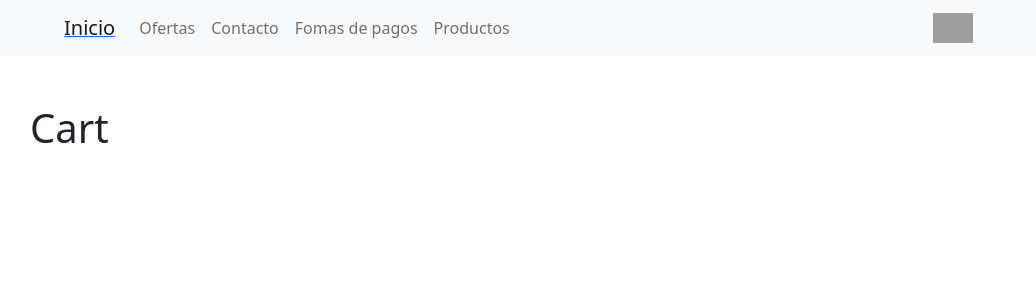
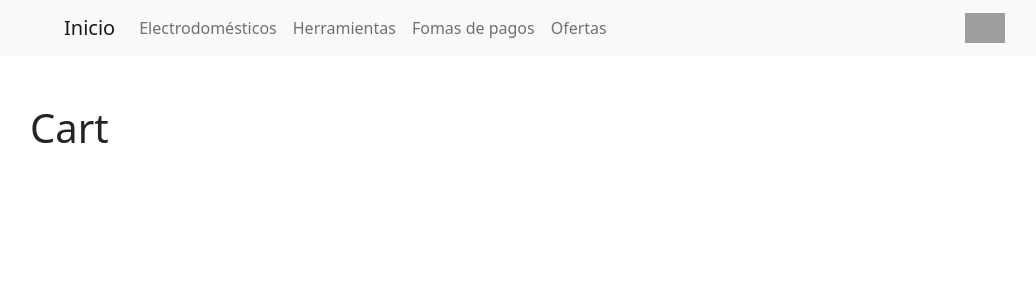
Before and after one commit to garciaanibal/my-app, a React (Create React App) app: page /cart in a window 1280 px wide. Shown: the top 300 px of the page, without its empty margins (18-1054 px from the left). Built offline with nearby package versions, Linux system fonts and the light colour scheme; grey boxes are pictures that could not be loaded.

Commit message:
boton para sincronizar y cartContext

```diff
--- a/src/App.js
+++ b/src/App.js
@@ -11,11 +11,11 @@ function App() {
   return (
     <>
     <BrowserRouter>
-        <NavBar/>
+        <NavBar />
         <Routes>
 
             <Route path='/' element={<ItemListContainer greeting='CATALOGO DE PRODUCTOS'/>} />
-            <Route path='/category/:id' element={ <ItemListContainer />} />
+            <Route path='/category/categoryid' element={ <ItemListContainer />} />
             <Route path='/item/:id' element={ <ItemDetailContainer/> } />
             <Route path='/cart' element={ <Cart/> } />
 
--- a/src/components/Item.js
+++ b/src/components/Item.js
@@ -1,6 +1,6 @@
 import React from 'react'
 import Button from 'react-bootstrap/esm/Button'
-import Container from 'react-bootstrap/esm/Container'
+// import Container from 'react-bootstrap/esm/Container'
 import Row from 'react-bootstrap/Row';
 import Col from 'react-bootstrap/Col';
 import { NavLink } from 'react-router-dom';
@@ -8,26 +8,18 @@ import { NavLink } from 'react-router-dom';
 const Item = ({name,URLimage,id}) => {
   return (
     <>
-    <Container>
-        <div className="d-grid gap-2 justify-content-md-center">
-          <Row className="justify-content-md-center">
+        <div className='p-2 bg-light border'>
+
+          <Row >
             <Col>
-              <h1>{name}</h1>
-              <img src = {URLimage} style = { {width:"25rem"} }/>
-
+              <img src = {URLimage} style = { {width:"2rem"} } />
+              <h4>{name}</h4>
+              <NavLink to={`/item/${id}`}><Button variant="secondary" size="sm">Ver detalle</Button></NavLink>
             </Col>
-
-          </Row>
-          <Row className="justify-content-md-center">
-              <Col xs lg="3">
-
-                <NavLink to={`/item/${id}`}><Button variant="secondary" size="sm">Ver detalle</Button></NavLink>
-
-                </Col>
           </Row>
 
         </div>
-    </Container>
+
     </>
 
   )
--- a/src/components/ItemCount.js
+++ b/src/components/ItemCount.js
@@ -20,9 +20,9 @@ function ItemCount({ stock, initial, onAdd }) {
     return(
       <>
         <div>
-          <Button onClick={handleClick} variant="outline-primary">Add</Button>{' '}
-          <Button onClick={onAdd} variant="outline-secondary" size="lg"> Contador: {counter} </Button>
-          <Button onClick={handleClick2} variant="outline-danger">Remove</Button>{' '}
+          <Button onClick={handleClick} variant="outline-primary" size="lg"> + </Button>{' '}
+          <Button onClick={onAdd} variant="outline-secondary" size="lg"> {counter} </Button>{' '}
+          <Button onClick={handleClick2} variant="outline-danger" size="lg"> - </Button>
           <br></br>
 
         </div>
--- a/src/components/ItemDetail.js
+++ b/src/components/ItemDetail.js
@@ -20,5 +20,3 @@ const ItemDetail = ( {item:{name,price,URLimage,description}} ) => {
   )
 }
 export default ItemDetail
-
-// alt="" }
--- a/src/components/ItemList.js
+++ b/src/components/ItemList.js
@@ -13,9 +13,7 @@ const ItemList = () => {
 
   return (
     <>
-        {/* <div>
-            { chars.map(c => <Item key={c.id} id={c.name} />) }
-        </div> */}
+
          <div>
             { items.map(i => <Item key={i.id} nombre={i.name} {...i} />
 
--- a/src/components/ItemListContainer.js
+++ b/src/components/ItemListContainer.js
@@ -1,19 +1,48 @@
 
-import ItemList from './ItemList';
+import React, { useEffect, useState } from 'react'
+import Button from 'react-bootstrap/esm/Button'
+import { Link, useParams } from 'react-router-dom'
+import products from "./productData"
 
 function ItemListContainer({greeting}) {
 
+  const [items, setItems] = useState([])
+  let { categoryid } = useParams()
+
+  useEffect(() => {
+
+    typeof categoryid == 'undefined'? setItems(products) : setItems(products.filter(p=>p.category==categoryid))
+
+  },[categoryid])
 
 
   return (
-    <div>
-      <h1> {greeting} </h1>
+    <>
+     <div className='center'>
+        <h2  align='center'>{greeting}</h2>
+      </div>
+      <div className='d-inline-flex p-2 bd-highlight'>
+        { items.map(i=>
+          <div key={i.id} className='d-grid gap-3'>
+            <div align='center' className='p-2 bg-light border'>
+              <h2>{i.name}</h2>
+              <img src={i.URLimage} style = {{width:"12rem"}}/>
+              <h5>Precio: </h5>
+              <h5>{i.price}</h5>
 
-      <ItemList/>
+              <Link to={`/item/${i.id}`}>
+                <Button variant="secondary" size="sm">Ver detalle</Button>
+              </Link>
 
+            </div>
 
+          </div>
 
-     </div>
+          )
+        }
+        {'  '}
+      </div>
+    </>
   )
 }
 export default ItemListContainer
--- a/src/components/NavBar.js
+++ b/src/components/NavBar.js
@@ -4,20 +4,25 @@ import Navbar from 'react-bootstrap/Navbar';
 import CartWidget from './CartWidget.js'
 import{ Link } from 'react-router-dom';
 
-function NavBar() {
+function NavBar( ) {
+
   return (
     <Navbar bg="light" expand="lg">
     <Container>
-          <Link to={'/'}>
+      <Link to={'/'} style={{ color: 'inherit', textDecoration: 'inherit'}} >
         <Navbar.Brand>Inicio</Navbar.Brand>
       </Link>
         <Navbar.Toggle aria-controls="basic-navbar-nav" />
           <Navbar.Collapse id="basic-navbar-nav">
               <Nav className="me-auto">
+                <Link  to={'/category/electrodoméstico'} style={{ color: 'inherit', textDecoration: 'inherit'}} >
+                  <Nav.Link href="#link">Electrodomésticos</Nav.Link>
+                </Link>
+                <Link  to={'/category/herramientas'} style={{ color: 'inherit', textDecoration: 'inherit'}} >
+                  <Nav.Link href="#link">Herramientas</Nav.Link>
+                </Link>
+                  <Nav.Link href="#link">Fomas de pagos</Nav.Link>
                   <Nav.Link href="#link">Ofertas</Nav.Link>
-                          <Nav.Link href="#link">Contacto</Nav.Link>
-                          <Nav.Link href="#link">Fomas de pagos</Nav.Link>
-                          <Nav.Link href="#link">Productos</Nav.Link>
               </Nav>
           </Navbar.Collapse>
           <Navbar.Collapse ></Navbar.Collapse>
--- a/src/components/productData.js
+++ b/src/components/productData.js
@@ -1,40 +1,85 @@
 const products = [
     {
         id: 1,
-        name: "Mate",
-        price: "5000",
-        description: "Juebo de mate de la mejor calidad",
-        imagen:'./img/mate.avif',
-        URLimage: "https://images.unsplash.com/photo-1656435011745-397504e27449?ixlib=rb-1.2.1&ixid=MnwxMjA3fDB8MHxwaG90by1wYWdlfHx8fGVufDB8fHx8&auto=format&fit=crop&w=764&q=80"
+        name: "Paba electrica",
+        price: "$2000",
+        category:"electrodoméstico",
+        description: "Paba electrica calidad 100%",
+        imagen:'',
+        URLimage: "https://images.fravega.com/f500/89e9482e3c0cb5a987245974b808e49a.jpg"
     },
+
     {
         id: 2,
-        name: "Termo",
-        price: "1200",
-        description: "Termo de la mejor calidad",
-        imagen:"./img/Termo.avif",
-        URLimage: "https://images.unsplash.com/photo-1564287690617-34aff8f85015?ixlib=rb-1.2.1&ixid=MnwxMjA3fDB8MHxzZWFyY2h8MTB8fHRlcm1vfGVufDB8fDB8fA%3D%3D&auto=format&fit=crop&w=600&q=60"
+        name: "Horno de pan",
+        price: "$12000",
+        category:"electrodoméstico",
+        description: "Horno de pan calidad 100%",
+        imagen:"",
+        URLimage: "https://www.dualequipamientos.com.ar/wp-content/uploads/2021/02/Horno-de-Pan-Atma-HP4060E-1.jpg"
+    },
 
-
-    },
     {
         id: 3,
-        name: "Juego de Jarra y vasos",
-        price: "5200",
-        description: "Juego de Jarra y vasos de vidrio de la mejor calidad",
-        imagen:"./img/Jarra.jpg",
-        URLimage: "https://images.unsplash.com/photo-1520971007605-aafafdbb64ba?ixlib=rb-1.2.1&ixid=MnwxMjA3fDB8MHxzZWFyY2h8MjZ8fGphcnJhfGVufDB8fDB8fA%3D%3D&auto=format&fit=crop&w=600&q=60"
+        name: "Batidora",
+        price: "$5200",
+        category:"electrodoméstico",
+        description: "Batidora calidad 100%",
+        imagen:"",
+        URLimage: "https://saturnohogar.com.ar/3018-thickbox_default/batidora-electrica-de-mano-yelmo-bm1608.jpg"
 
 
     },
 
     {
         id: 4,
-        name: "Tasa",
-        price: "530",
-        description: "Tasa de porcelana de la mejor calidad",
+        name: "Horno electrico",
+        price: "$20530",
+        category:"electrodoméstico",
+        description: "Horno electrico calidad 100%",
+        imagen:"",
+        URLimage: "https://castillo.com.ar/Image/0/500_500-13144717-1.png"
+    },
+
+    {
+        id: 5,
+        name: "Soldadora",
+        price: "$31300",
+        category:"herramientas",
+        description: "Soldadora calidad 100%",
+        imagen:"",
+        URLimage: "https://cotoofertas.com/wp-content/uploads/2020/06/Soldadora-El%C3%A9ctrica-TOP-HOME-Bx1-100b.jpg"
+    },
+
+    {
+        id: 6,
+        name: "Caladora",
+        price: "$5530",
+        category:"herramientas",
+        description: "Martillo de metal calidad 100%",
+        imagen:"",
+        URLimage: "https://www.dowenpagioweb.com.ar/wp-content/uploads/9993620-1_WEB.jpg"
+    },
+
+    {
+        id: 7,
+        name: "Taladro",
+        price: "$11300",
+        category:"herramientas",
+        description: "Taladro calidad 100%",
+        imagen:"",
+        URLimage: "https://www.ferreteriahidromat.com/ar/wp-content/uploads/2018/07/taladro-dewalt-dwd014.jpg"
+    },
+
+    {
+        id: 8,
+        name: "Moladora",
+        price: "$15300",
+        category:"herramientas",
+        description: "Moladora calidad 100%",
         imagen:"./img/tasa.avif",
-        URLimage: "https://images.unsplash.com/photo-1615174111727-b165bfe654a3?ixlib=rb-1.2.1&ixid=MnwxMjA3fDB8MHxwaG90by1wYWdlfHx8fGVufDB8fHx8&auto=format&fit=crop&w=686&q=80"
+        URLimage: "https://www.machenaonline.com/media/catalog/product/cache/1/image/9df78eab33525d08d6e5fb8d27136e95/2/_/2_15.png"
     }
+
 ]
 export default products
```
Also changed, not shown: src/components/CartContext.js (deleted, +0 -95 lines). Lines whose indentation alone changed are shown as unchanged.
